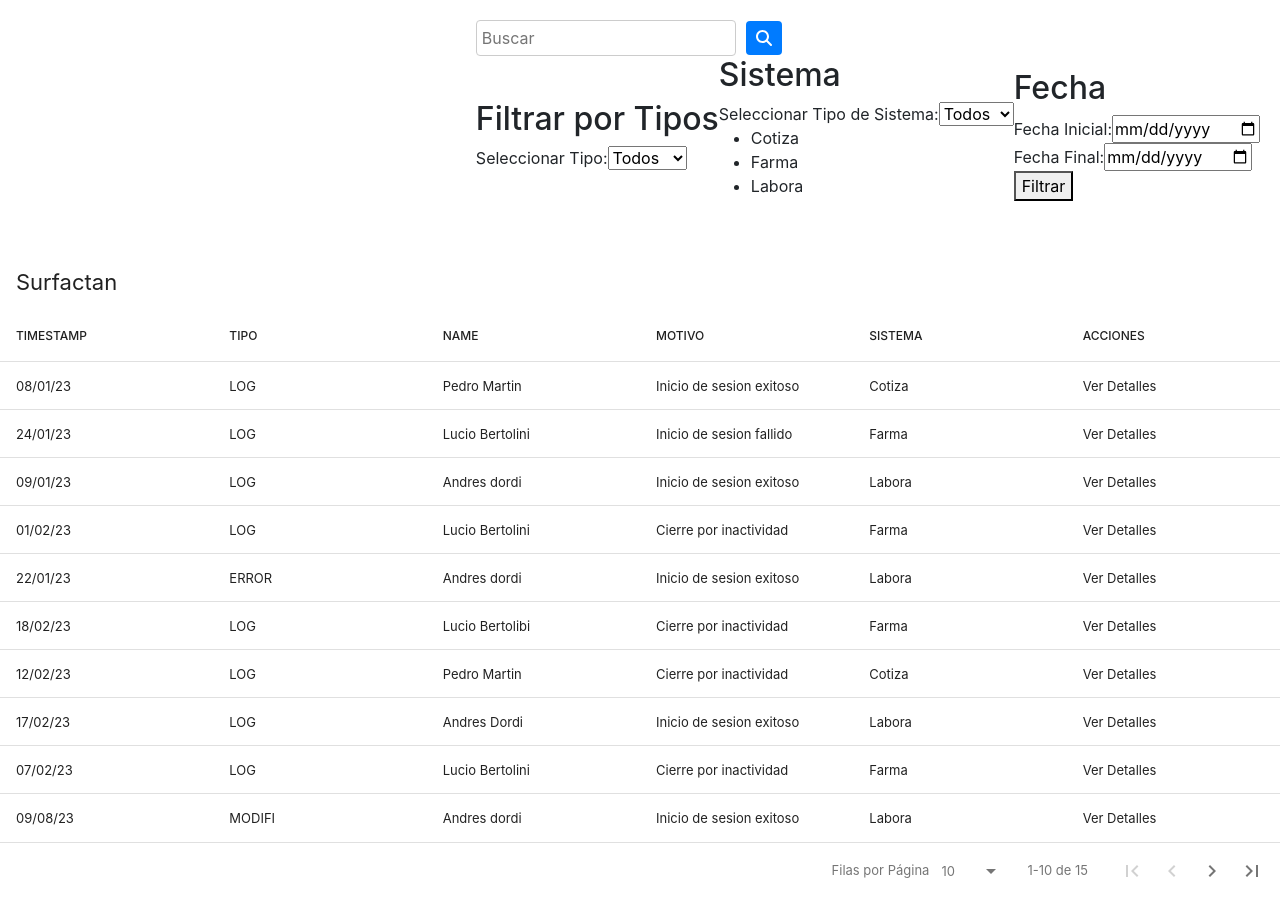
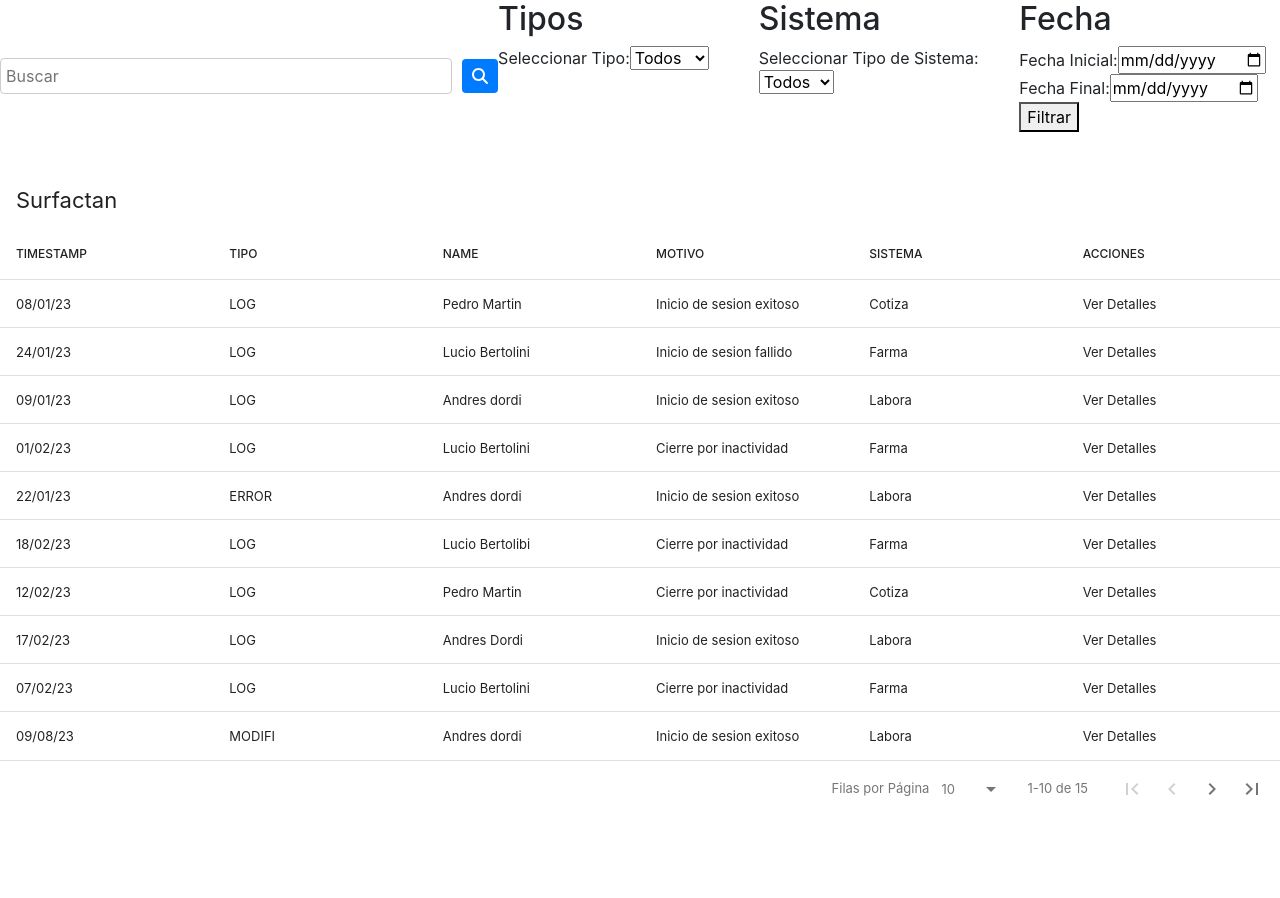
Before and after one commit to MatiasGiachello/tablasRepo, a React (Vite) app in the folder tablas/: page / in a window 1280 px wide. After the commit the page ends 816 px from the top, so only its background shows below. Built offline with nearby package versions, Linux system fonts and the light colour scheme.

Commit message:
pusheado

```diff
--- a/tablas/src/App.css
+++ b/tablas/src/App.css
@@ -38,7 +38,18 @@
   }
 }
 
+.textField:hover {
+  cursor: pointer;
+}
 
+/* Estilos para la barra de búsqueda */
+.barraBusqueda {
+  display: flex;
+  align-items: center;
+  margin-bottom: 20px;
+}
+
+/* Estilos para el campo de búsqueda */
 .textField {
   padding: 5px;
   border: 1px solid #ccc;
@@ -47,10 +58,7 @@
   flex: 1;
 }
 
-.textField:hover {
-  cursor: pointer;
-}
-
+/* Estilos para el botón de búsqueda */
 .btnBuscar {
   background-color: #007bff;
   border: none;
@@ -59,31 +67,23 @@
   border-radius: 4px;
   cursor: pointer;
 }
-.barraBusqueda {
-  float: right;
-  padding: 20px;
+
+/* Estilos para los filtros */
+.filtros-container {
+  display: flex;
+  justify-content: space-between;
+  margin-bottom: 20px;
 }
 
-.tiposFiltroContainer,
-.tiposSistemaContainer,
-.rangoFechasContainer {
-  margin-bottom: 20px;
+.filtro-column {
+  flex: 1;
+  margin-right: 10px;
+}
+
+.filtro {
+  width: 100%;
   border: 1px solid #ccc;
   border-radius: 4px;
   padding: 10px;
-}
-
-
-.filtros-container {
-  display: flex;
-  flex-wrap: nowrap;
-  justify-content: flex-end;
-  margin-bottom: 20px;
-  flex-direction: row;
-  align-items: center;
-}
-.filtro {
-  flex: 1;
-  margin-right: 10px;
   margin-bottom: 10px;
 }
--- a/tablas/src/App.jsx
+++ b/tablas/src/App.jsx
@@ -5,8 +5,8 @@ import DataTable from 'react-data-table-component';
 import { FontAwesomeIcon } from "@fortawesome/react-fontawesome"
 import { faSearch } from "@fortawesome/free-solid-svg-icons"
 import TiposFiltro from './components/TiposFiltro/TiposFiltro';
-import TiposSistemaFiltro from './TiposSistema/TiposSistema';
-import RangoFechasFiltro from './components/filtradoFechas/filtradoFechas';
+import TiposSistema from './components/TiposSistema/TiposSistema';
+import FiltradoFechas from './components/filtradoFechas/filtradoFechas';
 
 //import React, { useState, useEffect } from 'react';
 //import 'styled-components'
@@ -287,19 +287,23 @@ class App extends Component {
             <FontAwesomeIcon icon={faSearch} />
           </button>
           <div className='filtros-container'>
-            <TiposFiltro
-              tipoSeleccionado={tipoSeleccionado}
-              handleTipoChange={this.handleTipoChange} className="filtro"
-            />
-            <TiposSistemaFiltro />
-            <RangoFechasFiltro data={this.state.empleados} actualizarElementosFiltrados={this.actualizarElementosFiltrados} />
+            <div className='filtro-column'>
+              <TiposFiltro
+                tipoSeleccionado={tipoSeleccionado}
+                handleTipoChange={this.handleTipoChange} className="filtro"
+              />
+            </div>
+            <div className='filtro-column'>
+              <TiposSistema className="filtro" />
+            </div>
+            <div className='filtro-column'>
+              <FiltradoFechas data={this.state.empleados} actualizarElementosFiltrados={this.actualizarElementosFiltrados} className="filtro" />
+            </div>
           </div>
-
-
         </div>
         <DataTable
           columns={this.state.columnas}
-          data={empleadosFiltrados} // Cambia esta línea
+          data={empleadosFiltrados}
           title="Surfactan"
           pagination
           paginationComponentOptions={paginacionOpciones}
--- a/tablas/src/TiposSistema/TiposSistema.jsx
+++ /dev/null
@@ -1,69 +0,0 @@
-import React, { Component } from 'react';
-import './TipoSistema.css'
-
-const tiposSistema = [
-    {
-        id: 1,
-        nombre: 'Cotiza',
-    },
-    {
-        id: 2,
-        nombre: 'Farma',
-    },
-    {
-        id: 3,
-        nombre: 'Labora',
-    },
-];
-
-class TiposSistemaFiltro extends Component {
-    constructor(props) {
-        super(props);
-        this.state = {
-            tiposSistema: tiposSistema,
-            tipoSistemaSeleccionado: 'Todos',
-        };
-    }
-
-    handleTipoSistemaChange = (tipoSistema) => {
-        this.setState({ tipoSistemaSeleccionado: tipoSistema });
-    };
-
-    render() {
-        const { tiposSistema, tipoSistemaSeleccionado } = this.state;
-
-        const tiposSistemaFiltrados = tiposSistema.filter((tipoSistema) => {
-            return (
-                tipoSistemaSeleccionado === 'Todos' ||
-                tipoSistema.nombre === tipoSistemaSeleccionado
-            );
-        });
-
-        return (
-            <div className='sistema'>
-                <h2>Sistema</h2>
-                <div>
-                    <label>Seleccionar Tipo de Sistema:</label>
-                    <select
-                        value={tipoSistemaSeleccionado}
-                        onChange={(e) => this.handleTipoSistemaChange(e.target.value)}
-                    >
-                        <option value="Todos">Todos</option>
-                        {tiposSistema.map((tipoSistema) => (
-                            <option key={tipoSistema.id} value={tipoSistema.nombre}>
-                                {tipoSistema.nombre}
-                            </option>
-                        ))}
-                    </select>
-                </div>
-                <ul>
-                    {tiposSistemaFiltrados.map((tipoSistema) => (
-                        <li key={tipoSistema.id}>{tipoSistema.nombre}</li>
-                    ))}
-                </ul>
-            </div>
-        );
-    }
-}
-
-export default TiposSistemaFiltro;
--- a/tablas/src/components/TiposFiltro/TiposFiltro.jsx
+++ b/tablas/src/components/TiposFiltro/TiposFiltro.jsx
@@ -21,7 +21,7 @@ class TiposFiltro extends Component {
 
         return (
             <div>
-                <h2>Filtrar por Tipos</h2>
+                <h2> Tipos </h2>
                 <div>
                     <label>Seleccionar Tipo:</label>
                     <select
--- /dev/null
+++ b/tablas/src/components/TiposSistema/TiposSistema.jsx
@@ -0,0 +1,147 @@
+import React, { Component } from 'react';
+import './TiposSistema.css'
+
+const tiposSistema = [
+    {
+        id: 1,
+        nombre: 'Cotiza',
+    },
+    {
+        id: 2,
+        nombre: 'Farma',
+    },
+    {
+        id: 3,
+        nombre: 'Labora',
+    },
+];
+
+class TiposSistema extends Component {
+    constructor(props) {
+        super(props);
+        this.state = {
+            tiposSistema: tiposSistema,
+        };
+    }
+
+    handleTipoSistemaChange = (tipoSistema) => {
+        this.setState({ tipoSistemaSeleccionado: tipoSistema });
+        this.props.onTipoSistemaChange(tipoSistema);
+    };
+
+    render() {
+        const { tiposSistema, tipoSistemaSeleccionado } = this.state;
+
+        const tiposSistemaFiltrados = tiposSistema.filter((tipoSistema) => {
+            return (
+                tipoSistemaSeleccionado === 'Todos' ||
+                tipoSistema.nombre === tipoSistemaSeleccionado
+            );
+        });
+
+        return (
+            <div className='sistema'>
+                <h2>Sistema</h2>
+                <div>
+                    <label>Seleccionar Tipo de Sistema:</label>
+                    <select
+                        value={tipoSistemaSeleccionado}
+                        onChange={(e) => this.handleTipoSistemaChange(e.target.value)}
+                    >
+                        <option value="Todos">Todos</option>
+                        {tiposSistema.map((tipoSistema) => (
+                            <option key={tipoSistema.id} value={tipoSistema.nombre}>
+                                {tipoSistema.nombre}
+                            </option>
+                        ))}
+                    </select>
+                </div>
+                <ul>
+                    {tiposSistemaFiltrados.map((tipoSistema) => (
+                        <li key={tipoSistema.id}>{tipoSistema.nombre}</li>
+                    ))}
+                </ul>
+            </div>
+        );
+    }
+}
+
+
+export default TiposSistema;
+
+
+//     render() {
+//         const { tipoSistemas, handleTipoSistemaChange } = this.props;
+//         return (
+
+//             <div >
+//                 <h2>Sistemas </h2>
+//                 <div>
+//                     <label>Seleccionar Tipo:</label>
+//                     <select
+//                         value={tipoSistemas}
+//                         onChange={(e) => handleTipoSistemaChange(e.target.value)}
+//                     >
+//                         <option value="Todos">Todos</option>
+//                         {tiposSistema.map((sistema) => (
+//                             <option key={sistema.id} value={sistema.nombre}>
+//                                 {sistema.nombre}
+//                             </option>
+//                         ))}
+//                     </select>
+//                 </div>
+//             </div >
+//         )
+//     }
+// }
+
+
+//     constructor(props) {
+//         super(props);
+//         this.state = {
+//             tiposSistema: tiposSistema,
+//             tipoSistemaSeleccionado: 'Todos',
+//         };
+//     }
+
+//     handleTipoSistemaChange = (tipoSistema) => {
+//         this.setState({ tipoSistemaSeleccionado: tipoSistema });
+//         his.props.onTipoSistemaChange(tipoSistema);
+//     };
+
+//     render() {
+//         const { tiposSistema, tipoSistemaSeleccionado } = this.state;
+
+//         const tiposSistemaFiltrados = tiposSistema.filter((tipoSistema) => {
+//             return (
+//                 tipoSistemaSeleccionado === 'Todos' ||
+//                 tipoSistema.nombre === tipoSistemaSeleccionado
+//             );
+//         });
+
+//         return (
+//             <div className='sistema'>
+//                 <h2>Sistema</h2>
+//                 <div>
+//                     <label>Seleccionar Tipo de Sistema:</label>
+//                     <select
+//                         value={tipoSistemaSeleccionado}
+//                         onChange={(e) => this.handleTipoSistemaChange(e.target.value)}
+//                     >
+//                         <option value="Todos">Todos</option>
+//                         {tiposSistema.map((tipoSistema) => (
+//                             <option key={tipoSistema.id} value={tipoSistema.nombre}>
+//                                 {tipoSistema.nombre}
+//                             </option>
+//                         ))}
+//                     </select>
+//                 </div>
+//                 <ul>
+//                     {tiposSistemaFiltrados.map((tipoSistema) => (
+//                         <li key={tipoSistema.id}>{tipoSistema.nombre}</li>
+//                     ))}
+//                 </ul>
+//             </div>
+//         );
+//     }
+// }
--- a/tablas/src/components/filtradoFechas/filtradoFechas.jsx
+++ b/tablas/src/components/filtradoFechas/filtradoFechas.jsx
@@ -1,6 +1,6 @@
 import React, { Component } from 'react';
 
-class RangoFechasFiltro extends Component {
+class FiltradoFechas extends Component {
     constructor(props) {
         super(props);
         this.state = {
@@ -57,4 +57,4 @@ class RangoFechasFiltro extends Component {
     }
 }
 
-export default RangoFechasFiltro;
+export default FiltradoFechas;
```
Also changed, not shown: tablas/src/components/TiposSistema/TiposSistema.css (renamed from tablas/src/TiposSistema/TipoSistema.css).
